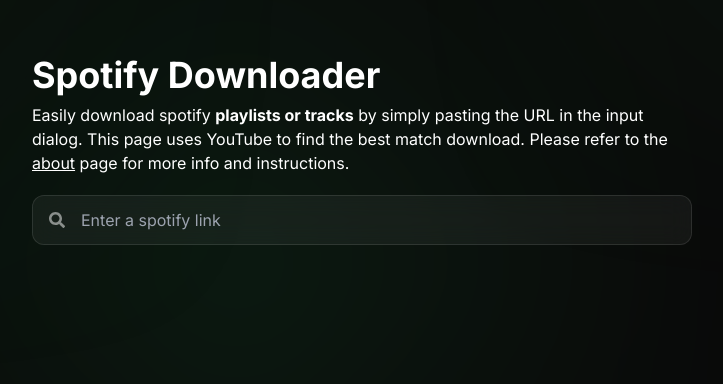
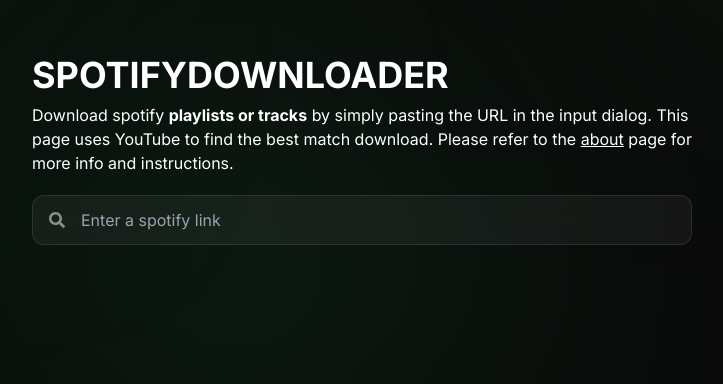
Before and after one commit to comethrusws/spotifydownloader, a Next.js app: page / in a window 1280 px wide. Shown: the part 250-634 px from the top of the page, without its empty margins (278-1001 px from the left). Built offline with nearby package versions, Linux system fonts and the light colour scheme.

Commit message:
Commit #1.5: layout changes

```diff
--- a/src/app/page.js
+++ b/src/app/page.js
@@ -6,9 +6,9 @@
     <main className="w-full h-full flex items-center justify-center">
       <div className="px-5 w-full md:w-[700px] space-y-5">
         <div className="text-text">
-          <h1 className="text-4xl font-bold">Spotify Downloader</h1>
+          <h1 className="text-4xl font-bold">SPOTIFYDOWNLOADER</h1>
           <p className="mt-2">
-            Easily download spotify <b>playlists or tracks</b> by simply pasting
+            Download spotify <b>playlists or tracks</b> by simply pasting
             the URL in the input dialog. This page uses YouTube to find the best
             match download. Please refer to the{" "}
             <Link className="underline" href="/about">
```
Also changed, not shown: 1 other file (tests, documents, lock files or other folders).
